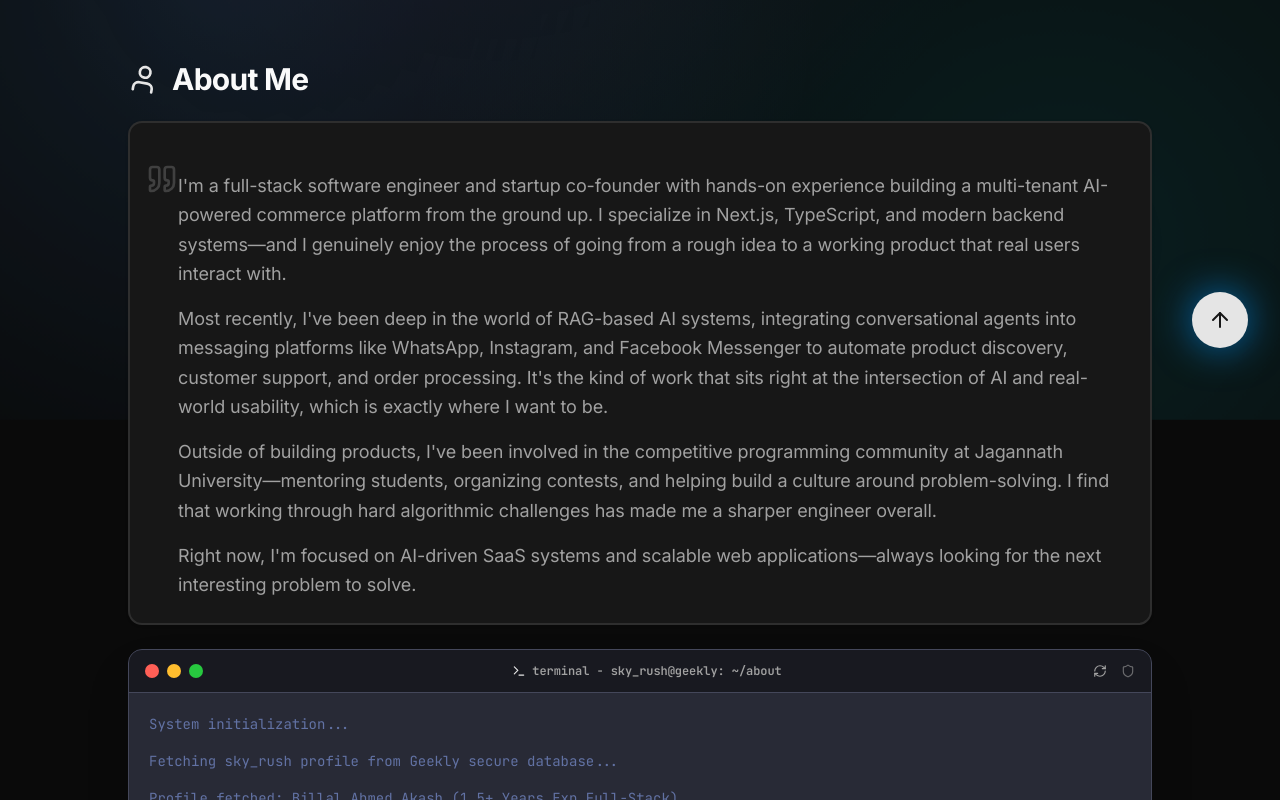
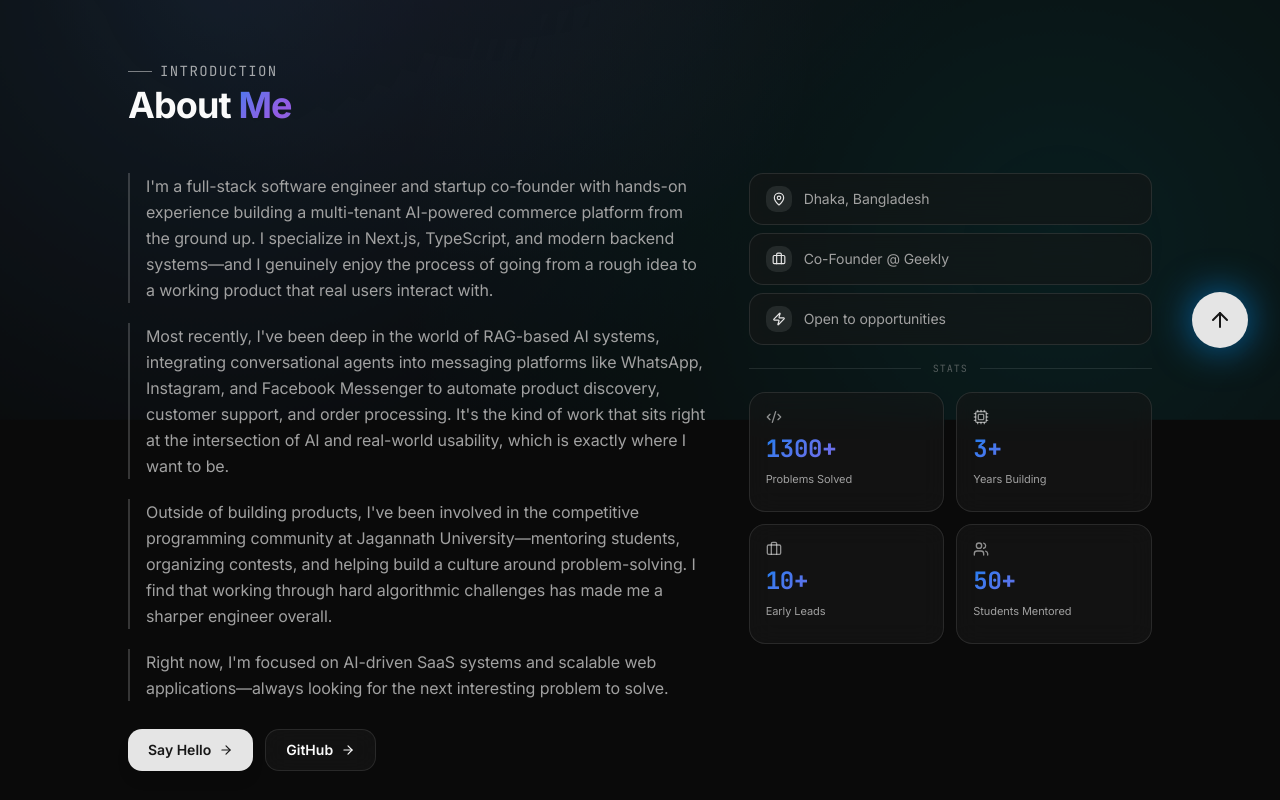
Before and after one commit to Akashthespidy/portfolio-sky, a Next.js app: page / in a window 1280 px wide. Shown: the part 420-1220 px from the top of the page. Built offline with nearby package versions, Linux system fonts and the light colour scheme.

Commit message:
feat: about section is redisigned

```diff
--- a/components/sections/about.tsx
+++ b/components/sections/about.tsx
@@ -1,14 +1,38 @@
 "use client";
 
-import { Card, CardContent } from "@/components/ui/card";
 import { DATA } from "@/lib/data";
 import { motion } from "framer-motion";
-import { User, Quote } from "lucide-react";
+import { MapPin, Briefcase, Zap, Code2, Cpu, Users, ArrowRight } from "lucide-react";
 import { DeveloperTerminal } from "./developer-terminal";
 
 const BLUR_FADE_DELAY = 0.04;
 
+const STATS = [
+  { label: "Problems Solved", value: "1300+", icon: Code2 },
+  { label: "Years Building",   value: "3+",    icon: Cpu },
+  { label: "Early Leads",      value: "10+",   icon: Briefcase },
+  { label: "Students Mentored",value: "50+",   icon: Users },
+];
+
+const QUICK_FACTS = [
+  { icon: MapPin,    text: "Dhaka, Bangladesh" },
+  { icon: Briefcase, text: "Co-Founder @ Geekly" },
+  { icon: Zap,       text: "Open to opportunities" },
+];
+
+const containerVariants = {
+  hidden:   { opacity: 0 },
+  visible:  { opacity: 1, transition: { staggerChildren: 0.1 } },
+};
+
+const itemVariants = {
+  hidden:   { opacity: 0, y: 18 },
+  visible:  { opacity: 1, y: 0, transition: { type: "spring" as const, stiffness: 100, damping: 14 } },
+};
+
 export function About() {
+  const paragraphs = DATA.summary.split("\n\n");
+
   return (
     <motion.section
       initial={{ opacity: 0, y: 20 }}
@@ -16,52 +40,126 @@ export function About() {
       viewport={{ once: true }}
       transition={{ duration: 0.5, delay: BLUR_FADE_DELAY * 2 }}
       id="about"
-      className="space-y-6"
+      className="space-y-12"
     >
-      <div className="flex items-center gap-3">
+      {/* ── Heading ── */}
+      <div className="space-y-1">
         <motion.div
-          animate={{
-            rotate: [0, 10, -10, 0],
-          }}
-          transition={{
-            duration: 3,
-            repeat: Infinity,
-            ease: "easeInOut",
-          }}
+          initial={{ opacity: 0, x: -20 }}
+          whileInView={{ opacity: 1, x: 0 }}
+          viewport={{ once: true }}
+          transition={{ duration: 0.5 }}
+          className="flex items-center gap-2 text-sm font-mono text-primary/70 tracking-widest uppercase"
         >
-          <User className="h-8 w-8 text-primary" />
+          <span className="w-6 h-px bg-primary/50" />
+          Introduction
         </motion.div>
-        <h2 className="text-3xl font-bold">About Me</h2>
+        <motion.h2
+          initial={{ opacity: 0, y: 10 }}
+          whileInView={{ opacity: 1, y: 0 }}
+          viewport={{ once: true }}
+          transition={{ duration: 0.5, delay: 0.1 }}
+          className="text-4xl font-bold"
+        >
+          About{" "}
+          <span className="gradient-text">Me</span>
+        </motion.h2>
       </div>
 
-      <Card className="glass-effect border-2 hover:border-primary/50 transition-all duration-300">
-        <CardContent className="pt-6">
-          <div className="relative">
-            <Quote className="absolute -top-2 -left-2 h-8 w-8 text-primary/20" />
-            <div className="pl-6 space-y-4">
-              {DATA.summary.split("\n\n").map((para, i) => (
+      {/* ── Body: bio left, sidebar right ── */}
+      <div className="grid gap-10 lg:grid-cols-12 items-start">
+
+        {/* Bio paragraphs */}
+        <motion.div
+          variants={containerVariants}
+          initial="hidden"
+          whileInView="visible"
+          viewport={{ once: true }}
+          className="lg:col-span-7 space-y-5"
+        >
+          {paragraphs.map((para, i) => (
             <motion.p
               key={i}
-                  initial={{ opacity: 0 }}
-                  whileInView={{ opacity: 1 }}
-                  viewport={{ once: true }}
-                  transition={{ delay: 0.2 + i * 0.1, duration: 0.8 }}
-                  className="text-lg text-muted-foreground leading-relaxed"
+              variants={itemVariants}
+              className="text-base text-muted-foreground leading-relaxed border-l-2 border-primary/20 pl-4 hover:border-primary/60 hover:text-foreground/80 transition-all duration-300"
             >
               {para}
             </motion.p>
           ))}
+
+          {/* CTA */}
+          <motion.div variants={itemVariants} className="flex flex-wrap gap-3 pt-2">
+            <a
+              href={`mailto:${DATA.contact.email}`}
+              className="inline-flex items-center gap-2 px-5 py-2.5 rounded-xl bg-primary text-primary-foreground text-sm font-semibold hover:opacity-90 transition-opacity shadow-lg"
+            >
+              Say Hello <ArrowRight className="h-3.5 w-3.5" />
+            </a>
+            <a
+              href={DATA.contact.social.GitHub.url}
+              target="_blank"
+              rel="noopener noreferrer"
+              className="inline-flex items-center gap-2 px-5 py-2.5 rounded-xl glass-effect border hover:border-primary/50 text-sm font-semibold transition-all"
+            >
+              GitHub <ArrowRight className="h-3.5 w-3.5" />
+            </a>
+          </motion.div>
+        </motion.div>
+
+        {/* Sidebar: quick facts + stats */}
+        <motion.div
+          variants={containerVariants}
+          initial="hidden"
+          whileInView="visible"
+          viewport={{ once: true }}
+          className="lg:col-span-5 space-y-4"
+        >
+          {/* Quick facts */}
+          <motion.div variants={itemVariants} className="space-y-2">
+            {QUICK_FACTS.map(({ icon: Icon, text }) => (
+              <div
+                key={text}
+                className="flex items-center gap-3 px-4 py-3 rounded-xl glass-effect border hover:border-primary/40 transition-all text-sm group"
+              >
+                <div className="p-1.5 rounded-lg bg-primary/10 group-hover:bg-primary/20 transition-colors">
+                  <Icon className="h-3.5 w-3.5 text-primary" />
                 </div>
+                <span className="text-muted-foreground">{text}</span>
               </div>
-        </CardContent>
-      </Card>
+            ))}
+          </motion.div>
 
-      {/* Interactive Developer Terminal */}
+          {/* Divider */}
+          <motion.div variants={itemVariants} className="flex items-center gap-3">
+            <span className="flex-1 h-px bg-border" />
+            <span className="text-[10px] font-mono text-muted-foreground/50 uppercase tracking-widest">Stats</span>
+            <span className="flex-1 h-px bg-border" />
+          </motion.div>
+
+          {/* Stats grid */}
+          <motion.div variants={itemVariants} className="grid grid-cols-2 gap-3">
+            {STATS.map(({ label, value, icon: Icon }) => (
+              <motion.div
+                key={label}
+                whileHover={{ scale: 1.04, y: -2 }}
+                className="relative overflow-hidden rounded-2xl glass-effect border hover:border-primary/40 transition-all p-4 space-y-2 group cursor-default"
+              >
+                <Icon className="h-4 w-4 text-primary/60" />
+                <p className="text-2xl font-bold font-mono gradient-text">{value}</p>
+                <p className="text-[11px] text-muted-foreground leading-tight">{label}</p>
+                <span className="absolute inset-0 shimmer opacity-0 group-hover:opacity-30 transition-opacity" />
+              </motion.div>
+            ))}
+          </motion.div>
+        </motion.div>
+      </div>
+
+      {/* Developer Terminal */}
       <motion.div
         initial={{ opacity: 0, y: 25 }}
         whileInView={{ opacity: 1, y: 0 }}
         viewport={{ once: true }}
-        transition={{ duration: 0.5, delay: 0.3 }}
+        transition={{ duration: 0.5, delay: 0.4 }}
       >
         <DeveloperTerminal />
       </motion.div>
```
Lines whose indentation alone changed are shown as unchanged.
